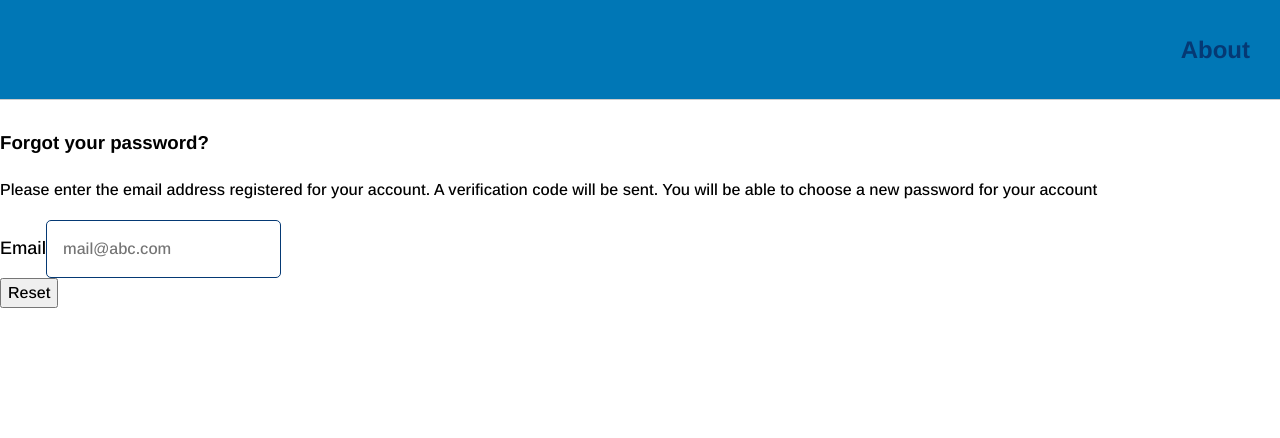
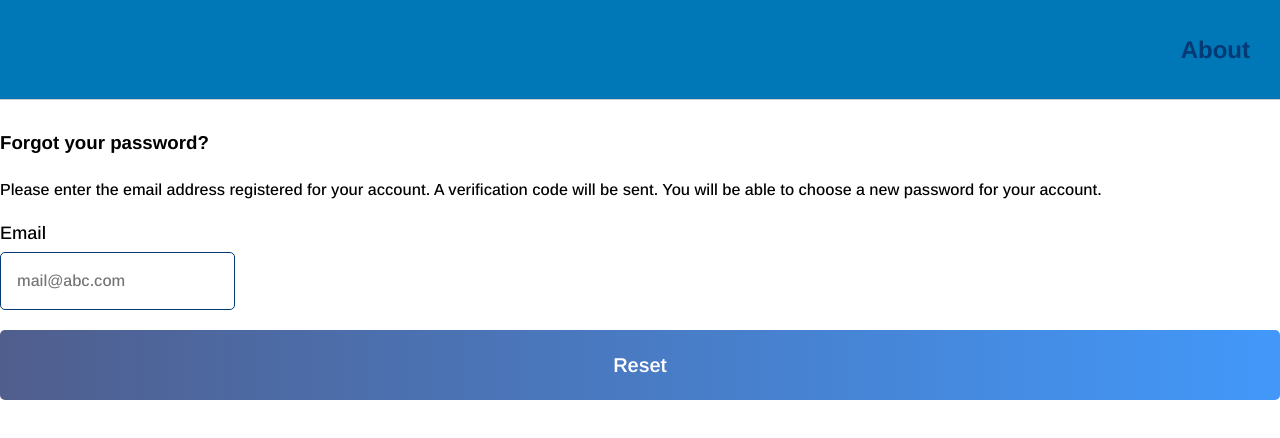
Before and after one commit to omerffaruk/Goal-app-CYF-final-project-1, a React (Create React App) app in the folder client/: page /forgot in a window 1280 px wide. Shown: the top 438 px of the page. Built offline with nearby package versions, Linux system fonts and the light colour scheme.

Commit message:
feat: add classnames for styling

```diff
--- a/client/src/pages/ForgotPassword.js
+++ b/client/src/pages/ForgotPassword.js
@@ -2,18 +2,33 @@ import React from "react";
 
 const ForgotPassword = () => {
 	return (
-    <div>
+		<div className="forgot-psw-ctn">
 			<div>
 				<h3>Forgot your password?</h3>
-      <p>Please enter the email address registered for your account. A verification code will be sent. You will be able to choose a new password for your account</p>
+				<p>
+					Please enter the email address registered for your account. A
+					verification code will be sent. You will be able to choose a new
+					password for your account.
+				</p>
 			</div>
 			<div>
 				<form>
+					<div className="form-field">
+						<div className="label-ctn">
 							<label htmlFor="email">Email</label>
-      <input type="email" id="email" placeholder="mail@abc.com" required></input>
+						</div>
+						<input
+							type="email"
+							id="email"
+							placeholder="mail@abc.com"
+							required
+						></input>
+					</div>
 				</form>
 			</div>
-    <div><button type="button">Reset</button></div>
+			<div>
+				<button type="button" className="login-btn">Reset</button>
+			</div>
 		</div>
 	);
 };
```
Lines whose indentation alone changed are shown as unchanged.
